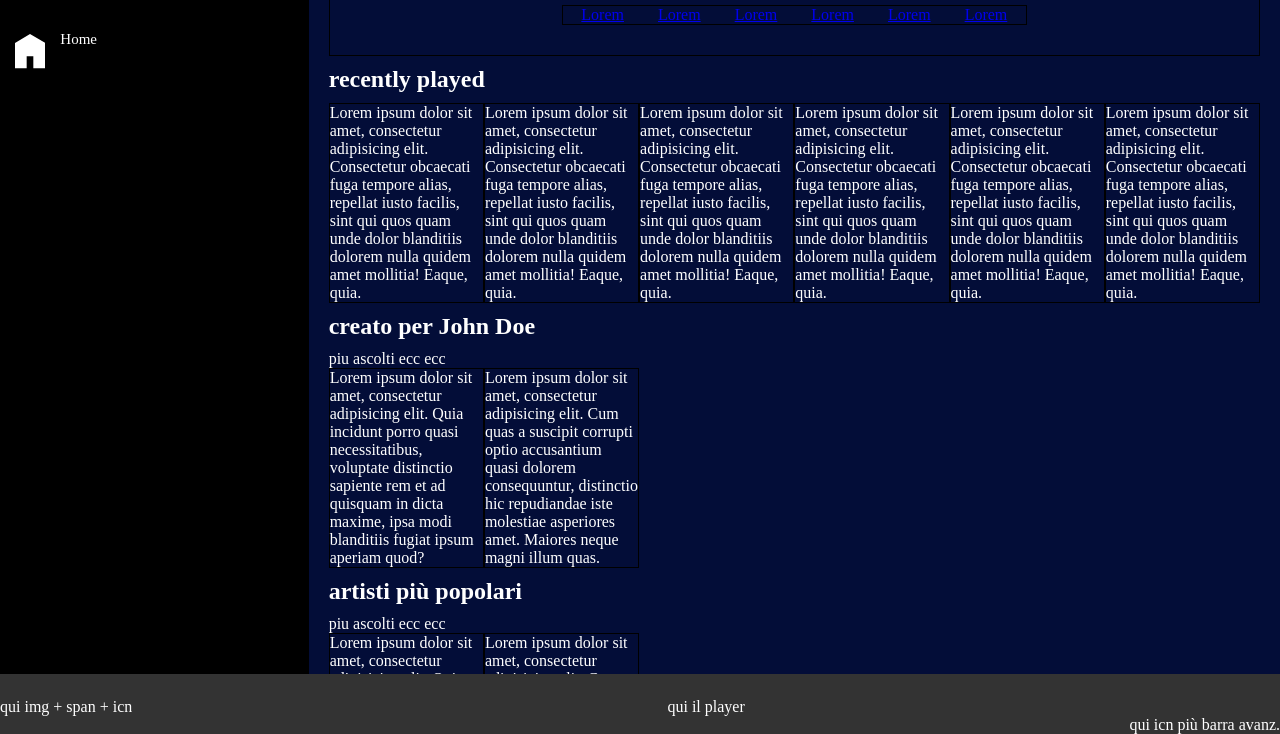
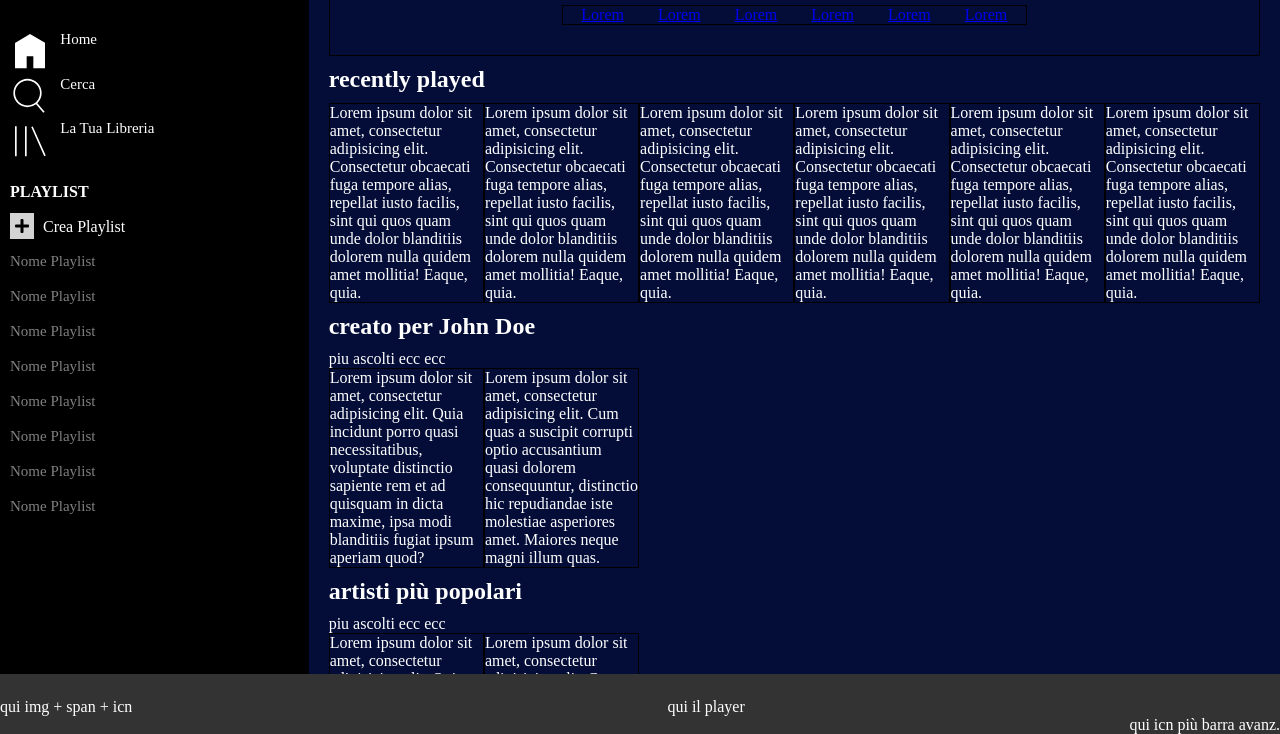
Before and after one commit to marzucoalessandro/html-css-spotifyweb, a plain HTML site: page index.html in a window 1280 px wide. Shown: the part 66-800 px from the top of the page. Drawn offline with Linux system fonts and the light colour scheme.

Commit message:
barra aside non completa

```diff
--- a/css/style.css
+++ b/css/style.css
@@ -32,6 +32,9 @@
 
 .pdtb-10{
   padding: 10px 0;
+}
+.pdt-10 {
+  padding-top: 10px;
 }
 
 body {
@@ -74,9 +77,37 @@ aside.main_menu {
   font-weight: normal;
   text-decoration: none;
   text-transform: capitalize;
+}
+
+.playlist{
+  line-height: 35px;
+}
+
+.playlist h4{
+  text-transform: uppercase;
+}
 
 
-}
+ .playlist i{
+   color: black;
+   background-color: lightgrey;
+   padding: 5px;
+ }
+
+ .playlist p{
+   display: inline;
+   padding-left: 5px;
+   text-transform: capitalize;
+ }
+
+ .playlist ul li{
+   font-size: 15px;
+   list-style-type: none;
+   text-transform: capitalize;
+   color: grey;
+ }
+
+
 
 .covers_section {
     background-color: #030d38;
--- a/index.html
+++ b/index.html
@@ -13,7 +13,7 @@
         <main id="site_content" class="d-flex">
             <!-- sezione aside della pagina -->
             <aside class="main_menu">
-              <!-- usiamo flexbox per disporre gli elementi -->
+
               <div class="logo">
                 <img src="img/logo.svg" alt="">
               </div>
@@ -26,6 +26,43 @@
                 </span>
               </div>
 
+              <div class="basic-item">
+                <span>
+                  <a href="#"><img class="home" src="img/search.svg" alt="">
+                  <h5 class="basic">cerca</h5>
+                  </a>
+                </span>
+              </div>
+
+              <div class="basic-item">
+                <span>
+                  <a href="#"><img class="home" src="img/libreria.svg" alt="">
+                  <h5 class="basic">la tua libreria</h5>
+                  </a>
+                </span>
+              </div>
+
+              <!-- cre0 un contenitore con h4 span e ul -->
+              <div class="pdt-10 playlist">
+
+                <h4>playlist</h4>
+                <span>
+                  <i class="fas fa-plus"></i>
+                  <p>crea playlist</p>
+                </span>
+
+                <ul>
+                  <li>nome playlist</li>
+                  <li>nome playlist</li>
+                  <li>nome playlist</li>
+                  <li>nome playlist</li>
+                  <li>nome playlist</li>
+                  <li>nome playlist</li>
+                  <li>nome playlist</li>
+                  <li>nome playlist</li>
+                </ul>
+
+              </div>
 
 
 
```
